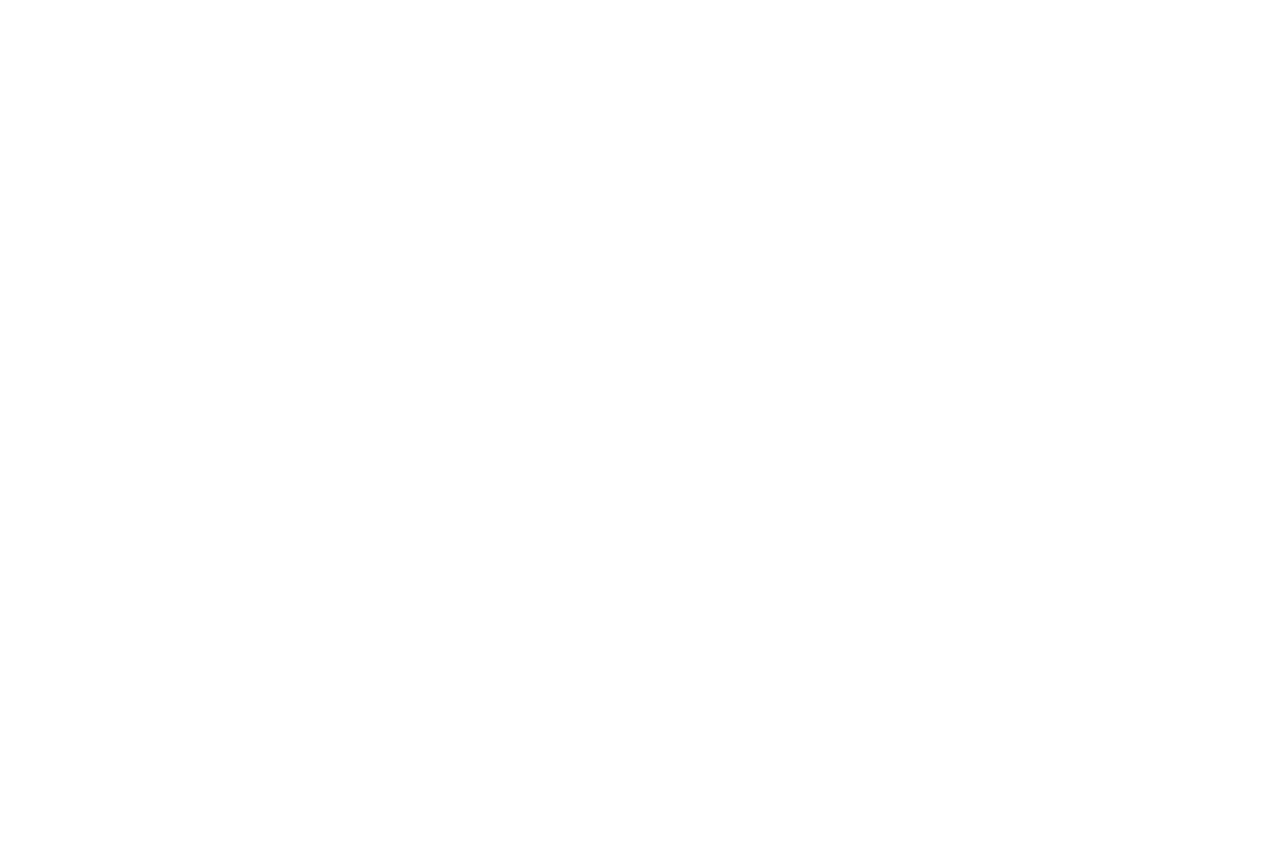
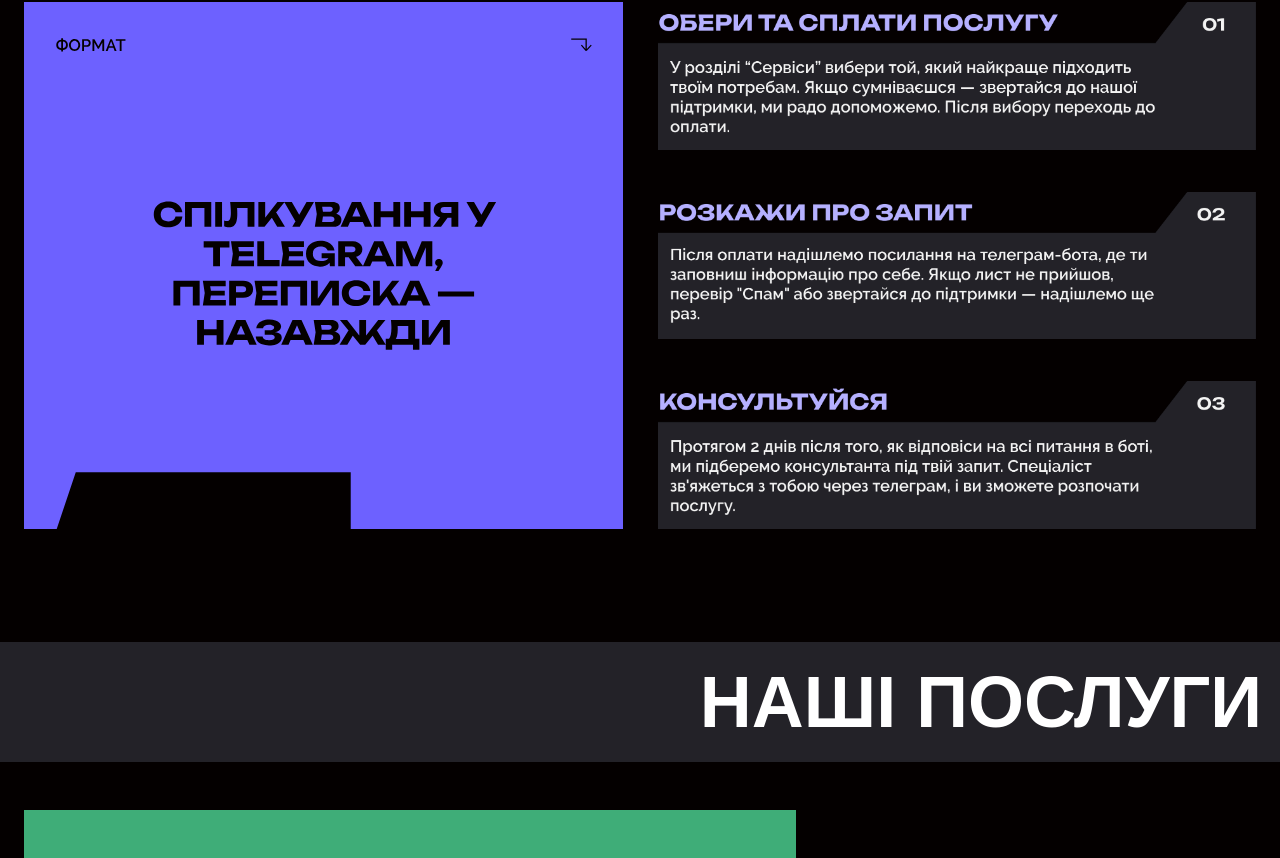
Before and after one commit to InM1nd/skelya_reborn, a Next.js app: page / in a window 1280 px wide. Shown: the part 1758-2616 px from the top of the page. Before the commit the page ends 1700 px from the top, so only its background shows below. Built offline with nearby package versions, Linux system fonts and the light colour scheme; a web font is replaced by a local one.

Commit message:
Update page.tsx

```diff
--- a/src/app/page.tsx
+++ b/src/app/page.tsx
@@ -1,9 +1,9 @@
-// import { Footer } from "./parts/footer";
+import { Footer } from "./parts/footer";
 import { ForWhom } from "./parts/for_whom";
 import { Hero } from "./parts/hero";
-// import { HowWorks } from "./parts/how_works";
-// import { Products } from "./parts/products";
-// import { Reviews } from "./parts/reviews";
+import { HowWorks } from "./parts/how_works";
+import { Products } from "./parts/products";
+import { Reviews } from "./parts/reviews";
 
 
 export default function Home() {
@@ -11,10 +11,10 @@ export default function Home() {
     <main className="flex items-center justify-center flex-col bg-black">
       <Hero/>
       <ForWhom/>
-      {/* <HowWorks/> */}
-      {/* <Products/> */}
-      {/* <Reviews/> */}
-      {/* <Footer/> */}
+      <HowWorks/>
+      <Products/>
+      <Reviews/>
+      <Footer/>
     </main>
   );
 }
```
